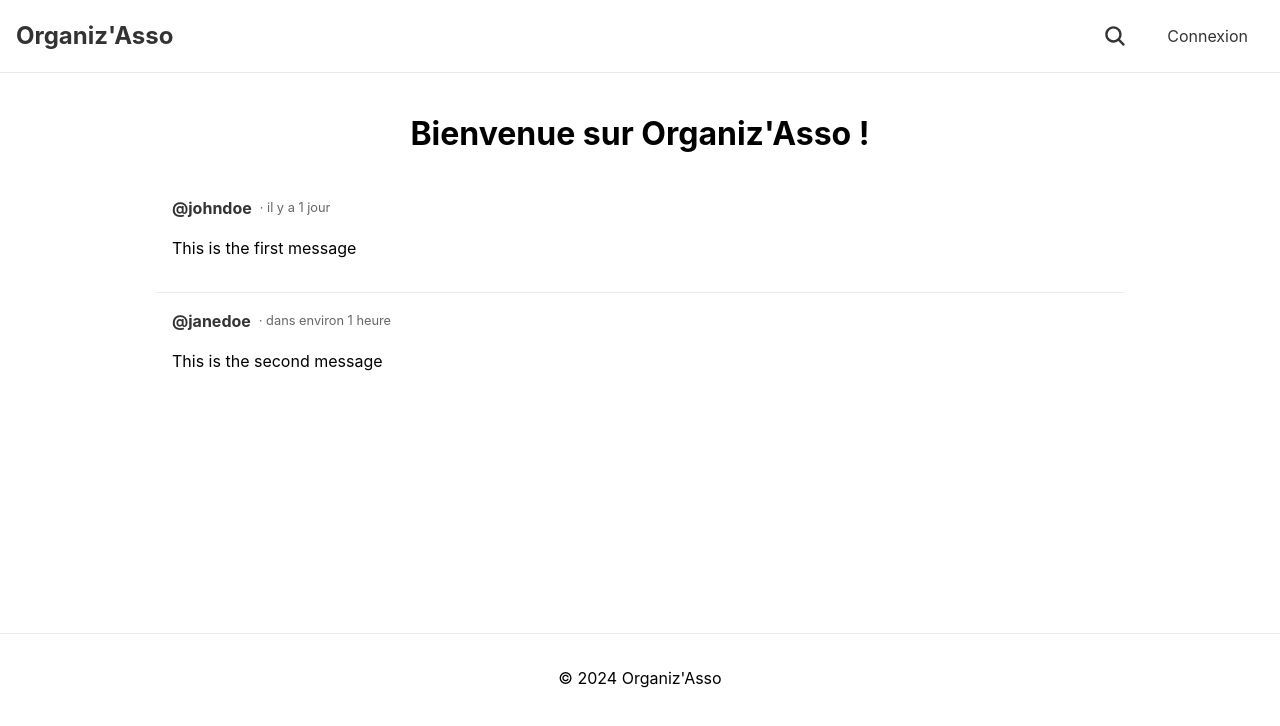
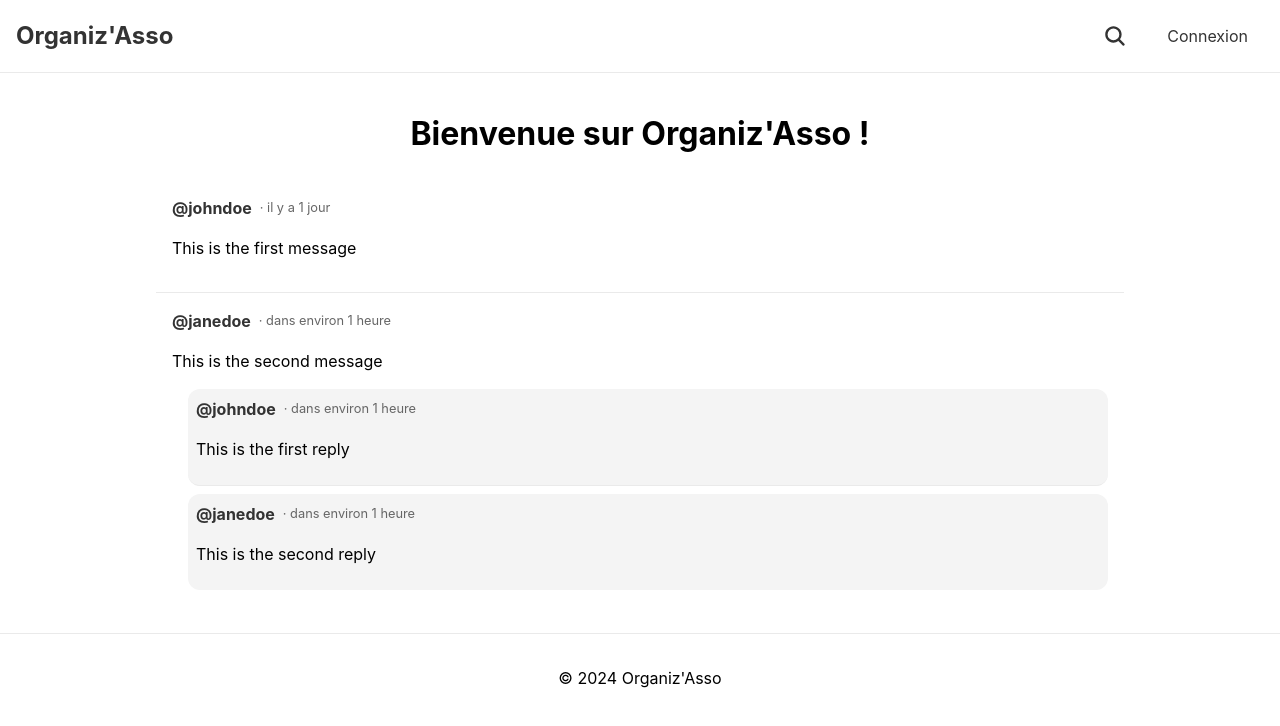
Before and after one commit to axeelz/organizasso, a React (Vite) app: page / in a window 1280 px wide. Shown: the top 726 px of the page. Built offline with nearby package versions, Linux system fonts and the light colour scheme; the HTML template or start-up script is replaced by a standard one.

Commit message:
ajout réponses

```diff
--- a/src/components/MessagesList.jsx
+++ b/src/components/MessagesList.jsx
@@ -16,6 +16,20 @@ const MessagesList = ({
       username: "janedoe",
       date: "2024-03-03T20:12:00",
       content: "This is the second message",
+      replies: [
+        {
+          id: 3,
+          username: "johndoe",
+          date: "2024-03-03T20:15:00",
+          content: "This is the first reply",
+        },
+        {
+          id: 4,
+          username: "janedoe",
+          date: "2024-03-03T20:20:00",
+          content: "This is the second reply",
+        },
+      ],
     },
   ],
 }) => {
@@ -30,6 +44,22 @@ const MessagesList = ({
             <span>· {formatDistance(new Date(message.date), new Date(), { addSuffix: true, locale: fr })}</span>
           </div>
           <p>{message.content}</p>
+
+          {message.replies && (
+            <div className={styles.replies}>
+              {message.replies.map((reply) => (
+                <div key={reply.id} className={styles.message}>
+                  <div className={styles.messageHeader}>
+                    <Link to={`profile/${reply.username}`} className={styles.username}>
+                      @{reply.username}
+                    </Link>
+                    <span>· {formatDistance(new Date(reply.date), new Date(), { addSuffix: true, locale: fr })}</span>
+                  </div>
+                  <p>{reply.content}</p>
+                </div>
+              ))}
+            </div>
+          )}
         </div>
       ))}
     </section>
--- a/src/components/MessagesList.module.css
+++ b/src/components/MessagesList.module.css
@@ -27,3 +27,16 @@
   font-size: 0.8rem;
   color: #666;
 }
+
+.replies {
+  padding-left: 1rem;
+  display: flex;
+  flex-direction: column;
+  gap: 0.5rem;
+}
+
+.replies .message {
+  padding: 0.5rem;
+  border-radius: var(--border-radius);
+  background-color: #f4f4f4;
+}
```
